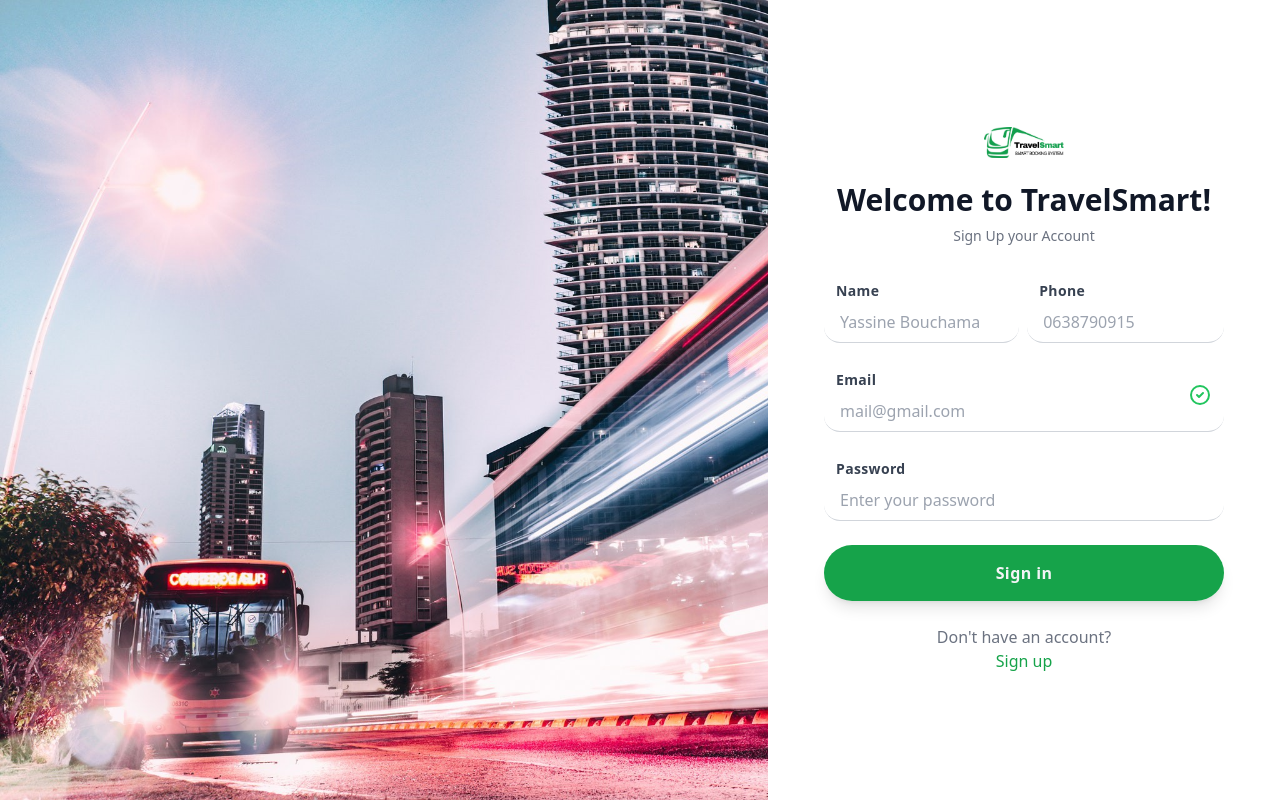
After one commit to SiskoWeb/SmartTravel, a PHP site: page /travel/register.php in a window 1280 px wide. The commit adds this page. Run offline with PHP 8.4, Linux system fonts and the light colour scheme; some libraries are stand-ins or nearby versions.

Commit message:
create auth pages

```diff
--- /dev/null
+++ b/frontend/register.php
@@ -0,0 +1,80 @@
+<!DOCTYPE html>
+<html lang="en">
+
+<head>
+    <meta charset="UTF-8">
+    <meta name="viewport" content="width=device-width, initial-scale=1.0">
+    <title>Register</title>
+    <script src="https://cdn.tailwindcss.com"></script>
+    <script src="https://kit.fontawesome.com/ea3542be0c.js" crossorigin="anonymous"></script>
+</head>
+
+<body>
+    <div class="relative min-h-screen flex ">
+        <div class="flex flex-col sm:flex-row items-center md:items-start sm:justify-center md:justify-start flex-auto min-w-0 bg-white">
+            <div style="background-image: url(assets/auth/bg.jpg)" class="sm:w-1/2 xl:w-2/5 h-full hidden md:flex flex-auto items-center justify-start p-10 overflow-hidden  text-white bg-no-repeat bg-cover relative">
+
+
+
+
+
+            </div>
+            <div class="md:flex md:items-center md:justify-center w-full sm:w-auto md:h-full w-2/5 xl:w-2/5 p-8  md:p-10 lg:p-14 sm:rounded-lg md:rounded-none bg-white ">
+                <div class="max-w-md w-full space-y-8">
+                    <div class="text-center flex flex-col justify-center items-center">
+                        <img class="w-20 h-auto " src="assets/logo.png" alt="traveklsmart">
+                        <h2 class="mt-6 text-3xl font-bold text-gray-900">
+                            Welcome to TravelSmart!
+                        </h2>
+                        <p class="mt-2 text-sm text-gray-500">Sign Up your Account</p>
+                    </div>
+
+                    <form class="mt-8 space-y-6" action="#" method="POST">
+                        <input type="hidden" name="remember" value="true">
+                        <div class="flex gap-x-2">
+                            <div class="relative">
+
+                                <label class="ml-3 text-sm font-bold text-gray-700 tracking-wide">Name</label>
+                                <input class=" w-full text-base px-4 py-2 border-b border-gray-300 focus:outline-none rounded-2xl focus:border-green-500" type="" placeholder="Yassine Bouchama" value="">
+                            </div>
+                            <div class="relative">
+
+                                <label class="ml-3 text-sm font-bold text-gray-700 tracking-wide">Phone</label>
+                                <input class=" w-full text-base px-4 py-2 border-b border-gray-300 focus:outline-none rounded-2xl focus:border-green-500" type="" placeholder="0638790915" value="">
+                            </div>
+                        </div>
+
+                        <div class="relative">
+                            <div class="absolute right-3 mt-4"><svg xmlns="http://www.w3.org/2000/svg" class="h-6 w-6 text-green-500" fill="none" viewBox="0 0 24 24" stroke="currentColor">
+                                    <path stroke-linecap="round" stroke-linejoin="round" stroke-width="2" d="M9 12l2 2 4-4m6 2a9 9 0 11-18 0 9 9 0 0118 0z"></path>
+                                </svg>
+                            </div>
+                            <label class="ml-3 text-sm font-bold text-gray-700 tracking-wide">Email</label>
+                            <input class=" w-full text-base px-4 py-2 border-b border-gray-300 focus:outline-none rounded-2xl focus:border-green-500" type="" placeholder="mail@gmail.com" value="">
+
+                        </div>
+                        <div class="mt-8 content-center">
+                            <label class="ml-3 text-sm font-bold text-gray-700 tracking-wide">
+                                Password
+                            </label>
+                            <input class="w-full content-center text-base px-4 py-2 border-b rounded-2xl border-gray-300 focus:outline-none focus:border-green-500" type="" placeholder="Enter your password" value="">
+                        </div>
+
+                        <div>
+                            <button type="submit" class="w-full flex justify-center bg-gradient-to-r from-green-600 to-green-600  hover:bg-green-to-l hover:from-green-600 hover:to-green-600 text-gray-100 p-4  rounded-full tracking-wide font-semibold  shadow-lg cursor-pointer transition ease-in duration-500">
+                                Sign in
+                            </button>
+                        </div>
+                        <p class="flex flex-col items-center justify-center mt-10 text-center text-md text-gray-500">
+                            <span>Don't have an account?</span>
+                            <a href="#" class="text-green-600 hover:text-green-600 no-underline hover:underline cursor-pointer transition ease-in duration-300">Sign
+                                up</a>
+                        </p>
+                    </form>
+                </div>
+            </div>
+        </div>
+    </div>
+</body>
+
+</html>
--- a/frontend/scripts/chatBot.js
+++ b/frontend/scripts/chatBot.js
@@ -115,9 +115,12 @@ document.addEventListener('DOMContentLoaded', async () => {
 
             })
             .catch(error => {
+
                 //remove msg thinging
+                addBotMessage('Oops something went wrong, Please try again .APi KEY', 'bg-red-50 text-red-500');
+
+
                 addBotThinking(false)
-                addBotMessage('Oops something went wrong, Please try again', 'bg-red-50 text-red-500');
             });
 
 
```
Also changed, not shown: backend/app/models/db_config.php (+12 -0 lines), frontend/admin/index.php (+31 -0 lines), frontend/login.php (added, +63 -0 lines), frontend/assets/auth/bg.jpg (added), frontend/assets/auth/bg2.jpg (added).
